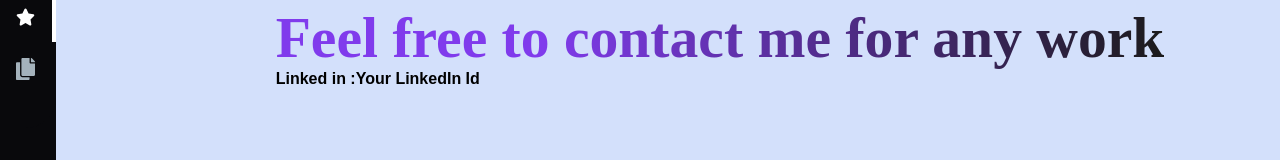
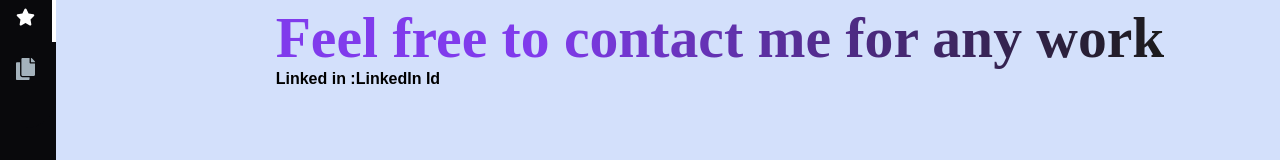
Before and after one commit to fukasawat78/simple-react-portfolio-site, a React (Create React App) app: page /contact in a window 1280 px wide. Shown: the part 354-514 px from the top of the page. Built offline with nearby package versions, Linux system fonts and the light colour scheme.

Commit message:
modified

```diff
--- a/src/resumeData.js
+++ b/src/resumeData.js
@@ -2,7 +2,7 @@ let resumeData = {
     "imagebaseurl":"https://fukasawat78.github.io/",
     "name": "fukasawat",
     "role": "Data Scientist",
-    "linkedinId":"Your LinkedIn Id",
+    "linkedinId":"LinkedIn Id",
     "skypeid": "Your skypeid",
     "roleDescription": "I am a ironman.",
     "socialLinks":[
```
